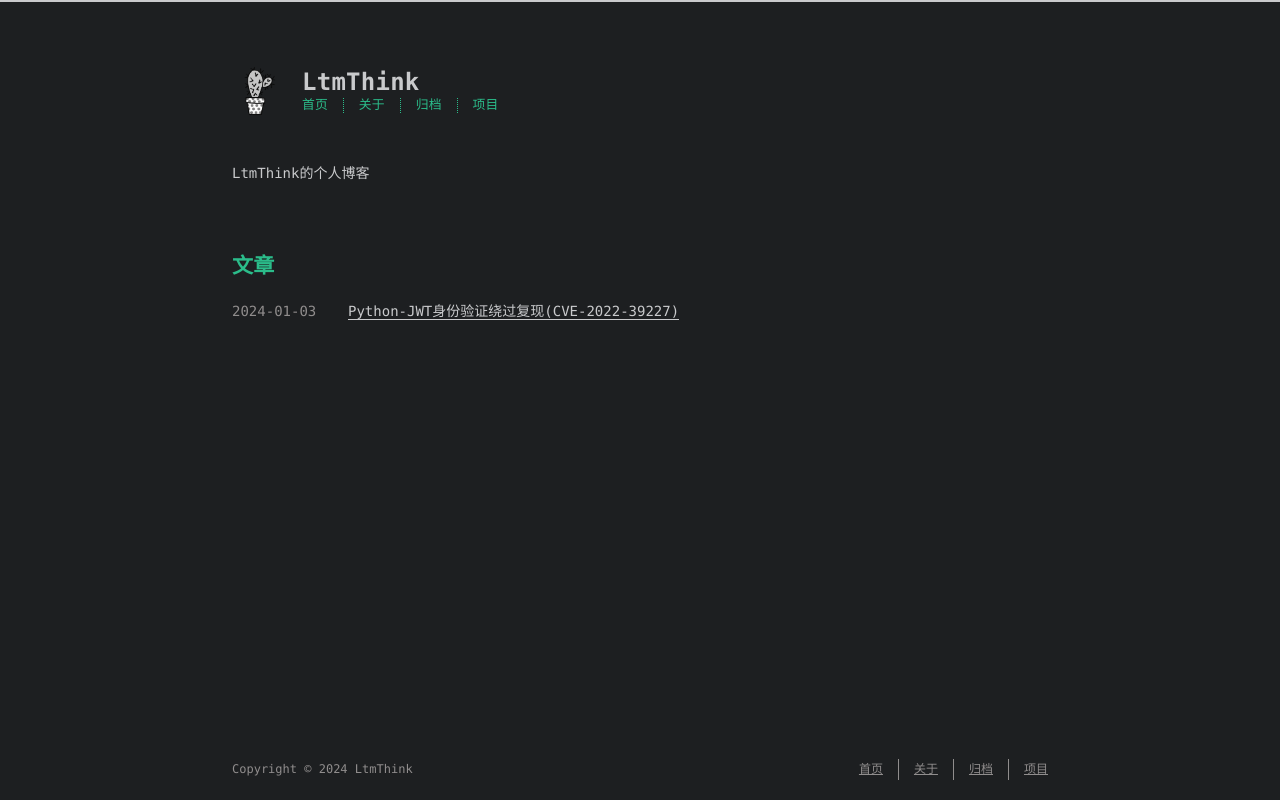
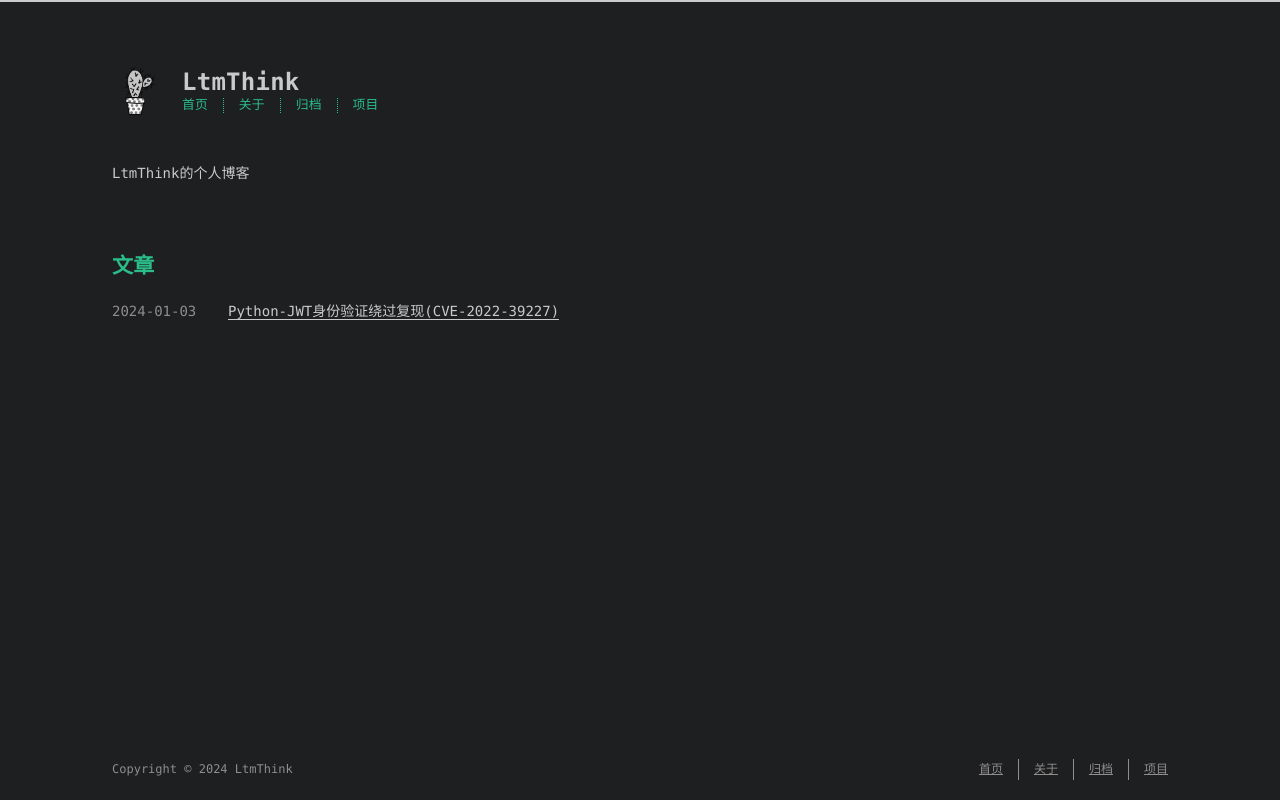
Before and after one commit to LtmThink/LtmThink.github.io, a plain HTML site: page index.html in a window 1280 px wide. Drawn offline with nearby package versions, Linux system fonts and the light colour scheme; a web font is replaced by a local one.

Commit message:
Site updated: 2024-01-03 11:27:51

```diff
--- a/css/style.css
+++ b/css/style.css
@@ -572,7 +572,7 @@ body {
   }
 }
 .max-width {
-  max-width: 55rem;
+  max-width: 70rem;
 }
 @media (max-width: 480px) {
   .px3 {
```
Also changed, not shown: about/index.html (+3 -3 lines).
